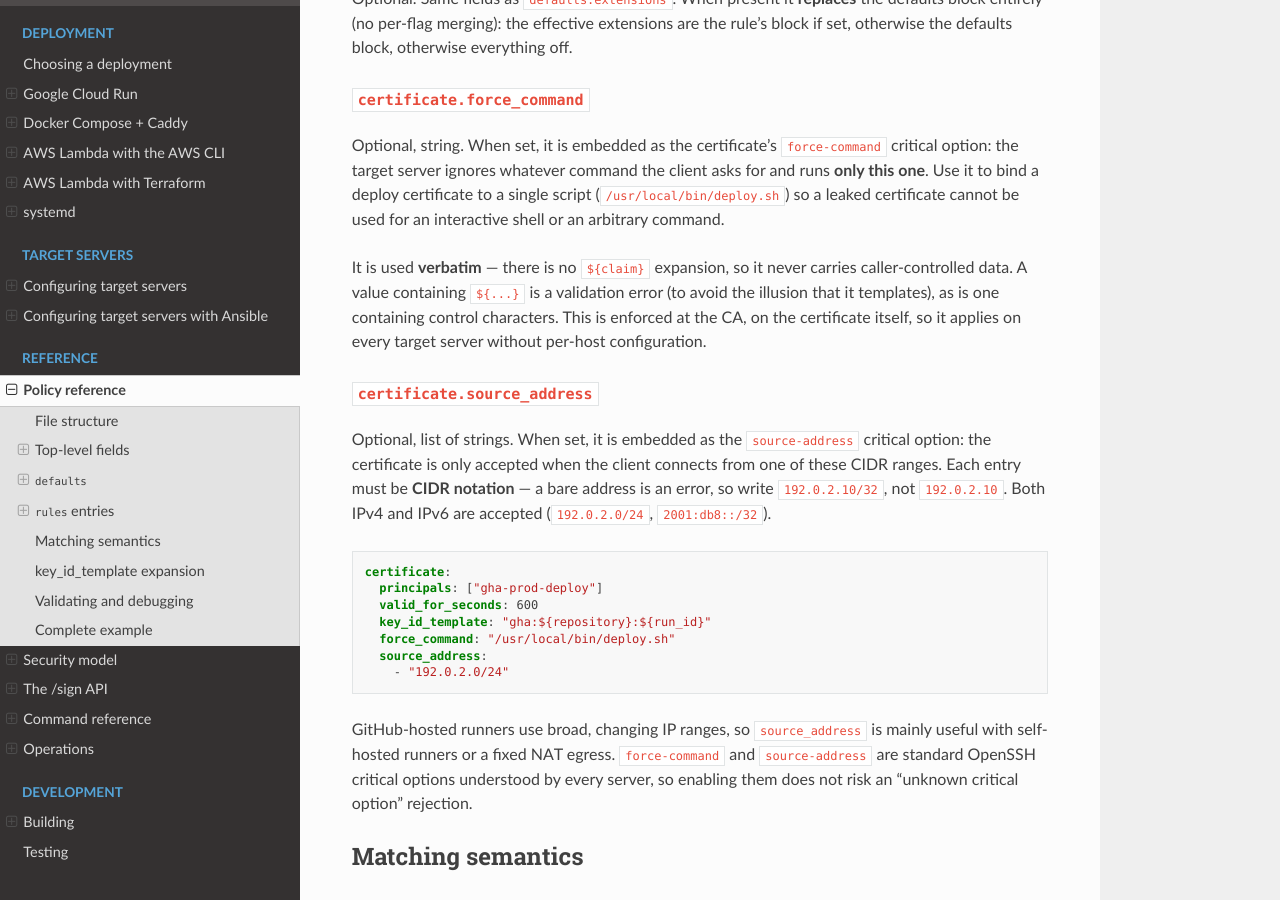
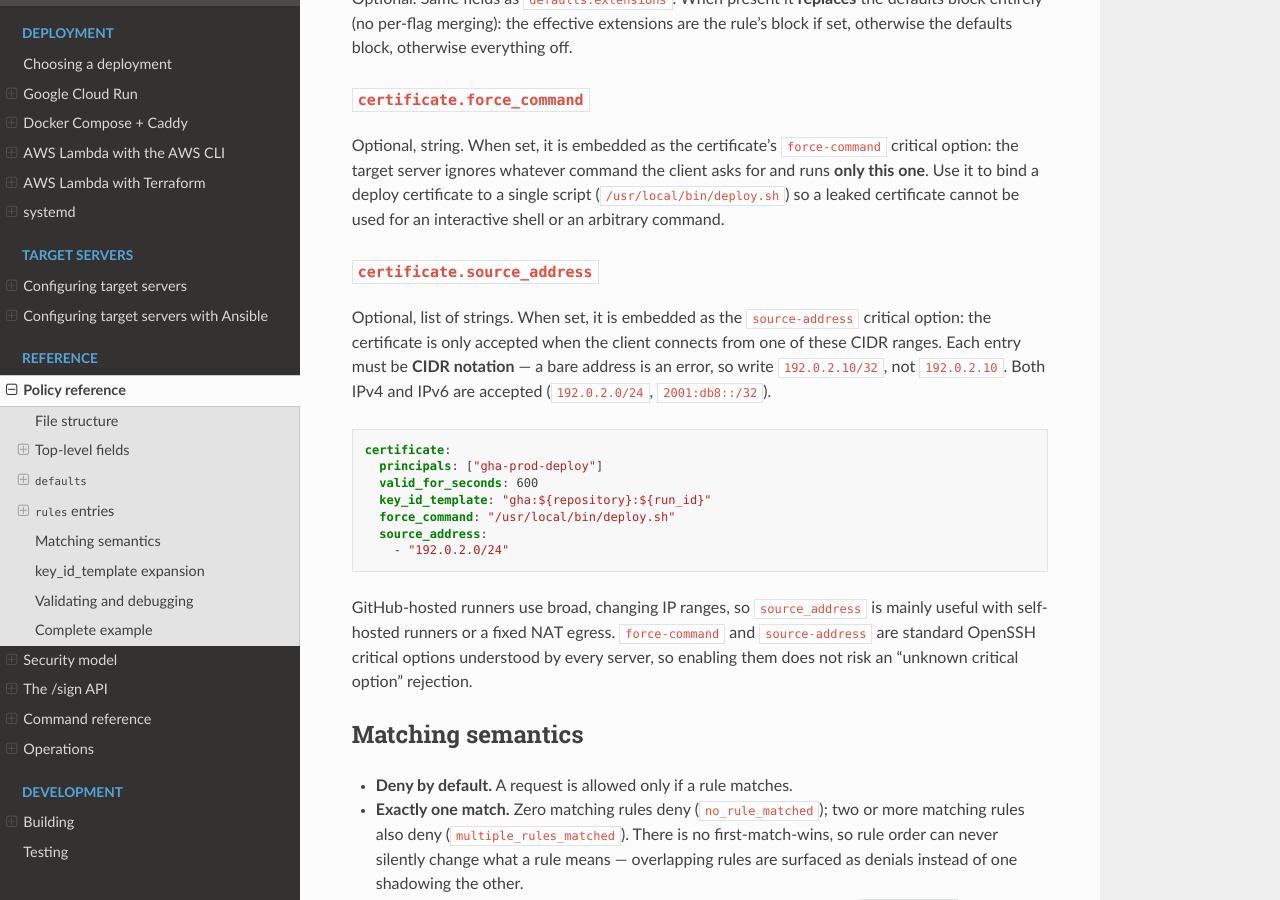
Before and after one commit to atsuoishimoto/oidc-ssh-ca, a Sphinx documentation site: the page built from docs/policy.md, in a window 1280 px wide and 900 px high, scrolled down 5632 px. Built offline with Sphinx 7.4.7 and the Read the Docs theme 3.1.0, drawn with Linux system fonts in a browser that asks for light colours.

Commit message:
remove redundant memo

```diff
--- a/docs/policy.md
+++ b/docs/policy.md
@@ -273,13 +273,6 @@ deploy certificate to a single script (`/usr/local/bin/deploy.sh`) so a
 leaked certificate cannot be used for an interactive shell or an arbitrary
 command.
 
-It is used **verbatim** — there is no `${claim}` expansion, so it never
-carries caller-controlled data. A value containing `${...}` is a
-validation error (to avoid the illusion that it templates), as is one
-containing control characters. This is enforced at the CA, on the
-certificate itself, so it applies on every target server without per-host
-configuration.
-
 ### `certificate.source_address`
 
 Optional, list of strings. When set, it is embedded as the
```
